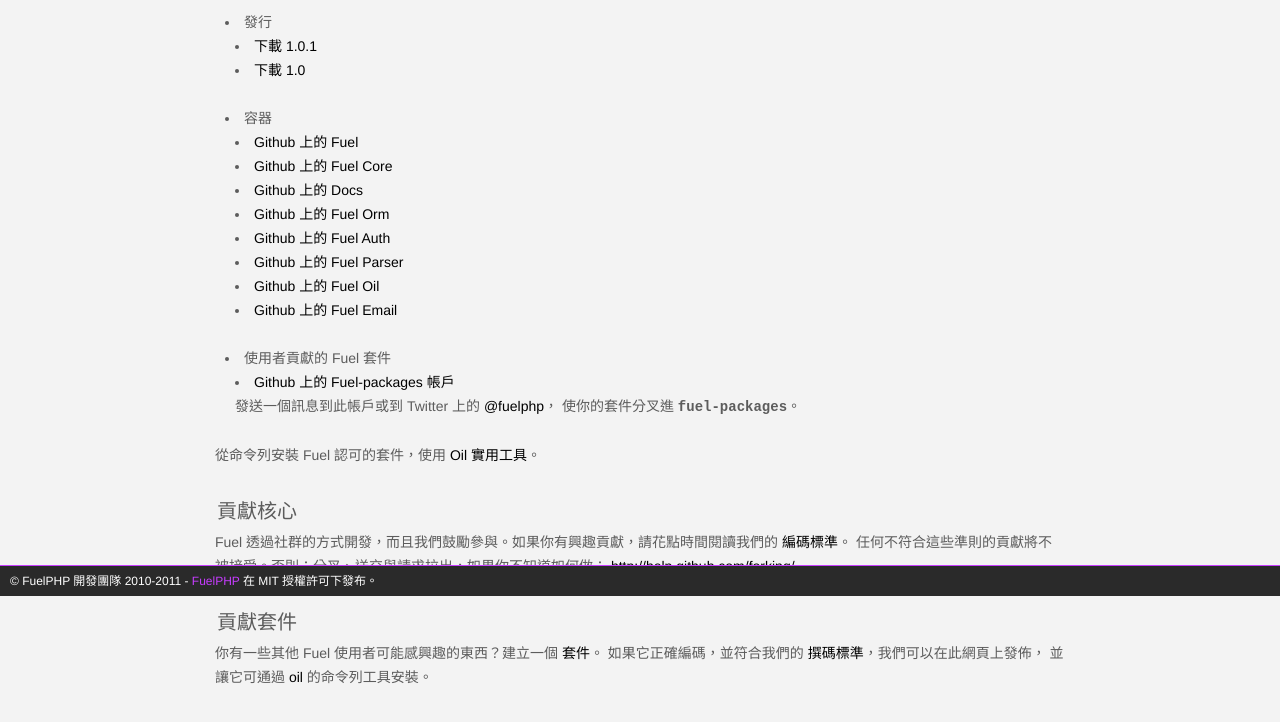
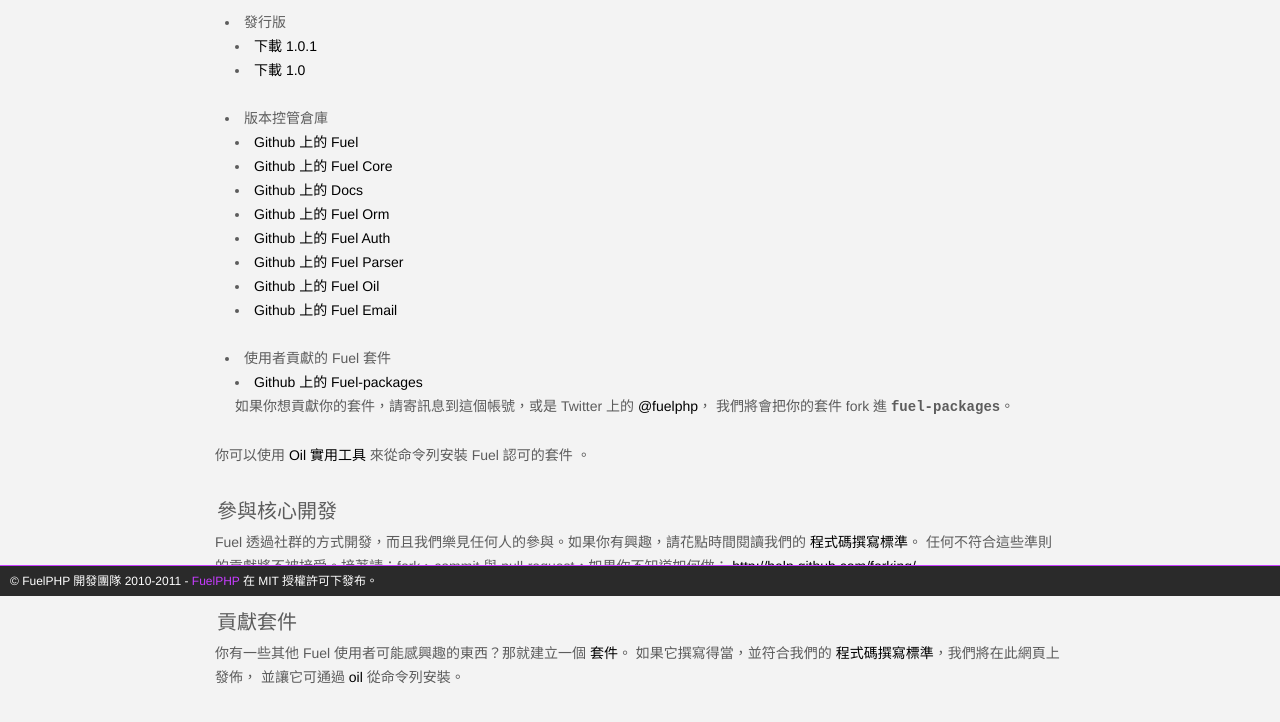
Before and after one commit to kusoayan/fuelphp-docs-tw, a plain HTML site: page master/installation/download.html in a window 1280 px wide. Shown: the part 204-926 px from the top of the page. Drawn offline with Linux system fonts and the light colour scheme.

Commit message:
edit installation/download.html

```diff
--- a/master/installation/download.html
+++ b/master/installation/download.html
@@ -48,13 +48,13 @@
 			<p>Fuel 現在是 v1.1 版，你可以使用以下連結下載：</p>
 
 			<ul>
-				<li id="releases">發行
+				<li id="releases">發行版
 					<ul>
 						<li><a href="https://github.com/downloads/fuel/fuel/fuel-1.0.1.zip">下載 1.0.1</a></li>
 						<li><a href="https://github.com/downloads/fuel/fuel/fuel-1.0.zip">下載 1.0</a></li>
 					</ul>
 				</li>
-				<li>容器
+				<li>版本控管倉庫
 					<ul id="repositories">
 						<li><a href="https://github.com/fuel/fuel">Github 上的 Fuel</a></li>
 						<li><a href="https://github.com/fuel/core">Github 上的 Fuel Core</a></li>
@@ -68,27 +68,27 @@
 				</li>
 				<li id="community_packages">使用者貢獻的 Fuel 套件
 					<ul style="padding-bottom: 0px;">
-						<li><a href="https://github.com/fuel-packages/">Github 上的 Fuel-packages 帳戶</a><br />
-						發送一個訊息到此帳戶或到 Twitter 上的 <a href="http://twitter.com/fuelphp" target="_target">@fuelphp</a>，
-						使你的套件分叉進 <kbd>fuel-packages</kbd>。</li>
+						<li><a href="https://github.com/fuel-packages/">Github 上的 Fuel-packages</a><br />
+                        如果你想貢獻你的套件，請寄訊息到這個帳號，或是 Twitter 上的 <a href="http://twitter.com/fuelphp" target="_target">@fuelphp</a>，
+						我們將會把你的套件 fork 進 <kbd>fuel-packages</kbd>。</li>
 					</ul>
 				</li>
 			</ul>
-			<p>從命令列安裝 Fuel 認可的套件，使用 <a href="../packages/oil/package.html">Oil 實用工具</a>。</p>
+			<p>你可以使用 <a href="../packages/oil/package.html">Oil 實用工具</a> 來從命令列安裝 Fuel 認可的套件 。</p>
 
-			<h3 id="contribute">貢獻核心</h3>
+			<h3 id="contribute">參與核心開發</h3>
 
-			<p>Fuel 透過社群的方式開發，而且我們鼓勵參與。如果你有興趣貢獻，請花點時間閱讀我們的 <a href="../general/coding_standards.html">編碼標準</a>。
-				任何不符合這些準則的貢獻將不被接受。否則：分叉、送交與請求拉出，如果你不知道如何做：<a href="http://help.github.com/forking/">
+			<p>Fuel 透過社群的方式開發，而且我們樂見任何人的參與。如果你有興趣，請花點時間閱讀我們的 <a href="../general/coding_standards.html">程式碼撰寫標準</a>。
+				任何不符合這些準則的貢獻將不被接受。接著請：fork、commit 與 pull-request，如果你不知道如何做：<a href="http://help.github.com/forking/">
 				http://help.github.com/forking/</a>
 			</p>
 
 			<h3 id="contribute_package">貢獻套件</h3>
 
 			<p>
-				你有一些其他 Fuel 使用者可能感興趣的東西？建立一個 <a href="../general/packages.html">套件</a>。
-				如果它正確編碼，並符合我們的 <a href="../general/coding_standards.html">撰碼標準</a>，我們可以在此網頁上發佈，
-				並讓它可通過 <a href="../packages/oil/package.html">oil</a> 的命令列工具安裝。
+				你有一些其他 Fuel 使用者可能感興趣的東西？那就建立一個 <a href="../general/packages.html">套件</a>。
+				如果它撰寫得當，並符合我們的 <a href="../general/coding_standards.html">程式碼撰寫標準</a>，我們將在此網頁上發佈，
+				並讓它可通過 <a href="../packages/oil/package.html">oil</a> 從命令列安裝。
 			</p>
 
 		</div>
```
